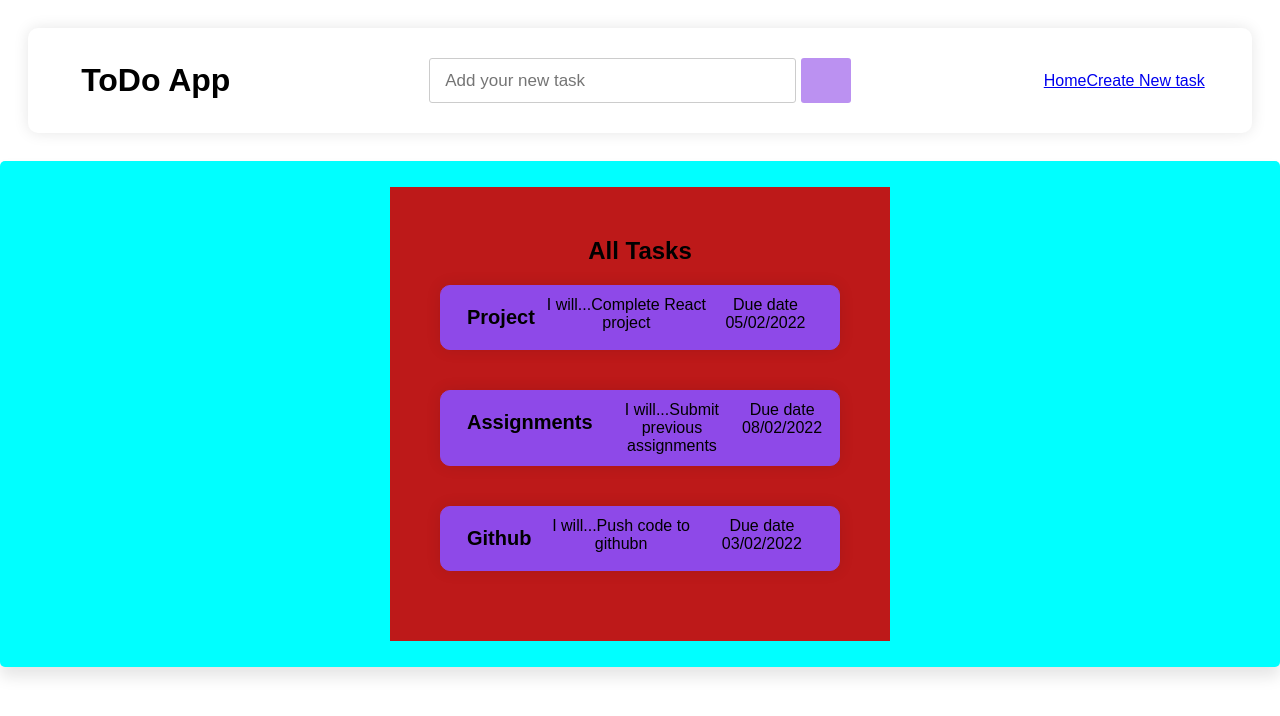
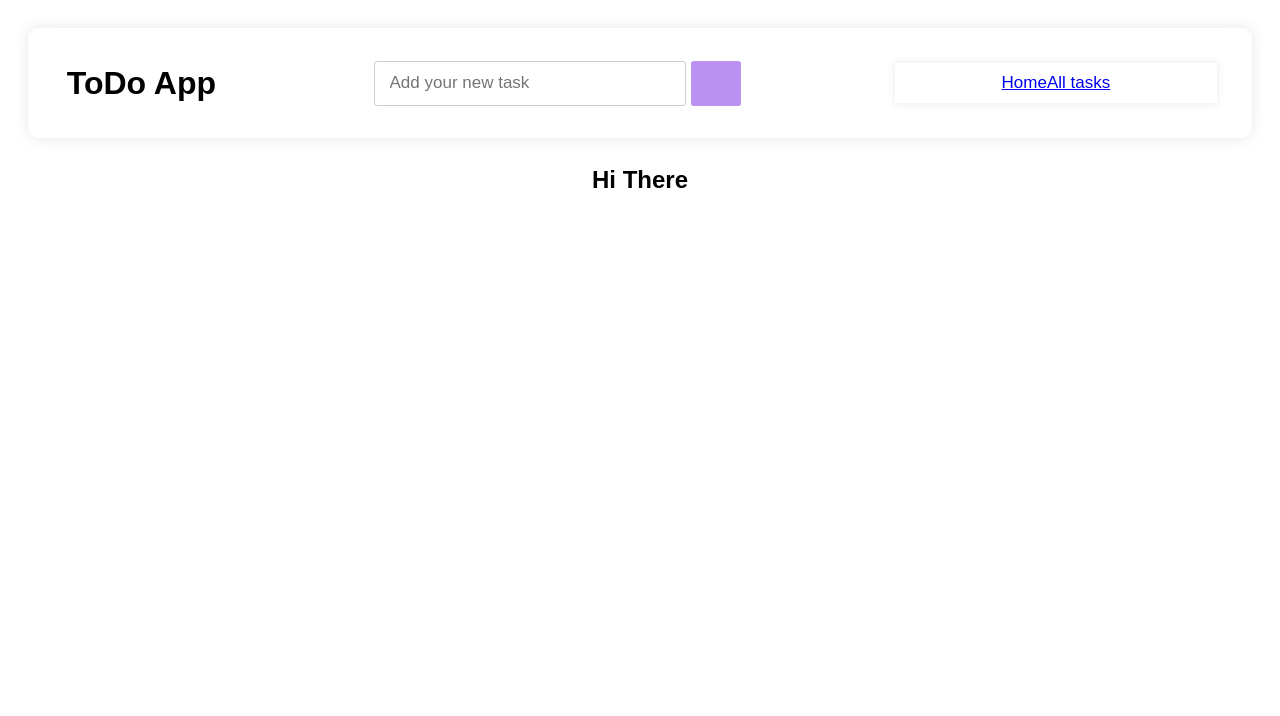
Before and after one commit to samuelkungu/todo-app, a React (Create React App) app: page / in a window 1280 px wide. Shown: the top 716 px of the page. Built offline with nearby package versions, Linux system fonts and the light colour scheme.

Commit message:
Recent Updates

```diff
--- a/src/App.js
+++ b/src/App.js
@@ -1,17 +1,25 @@
+import { BrowserRouter as Router , Route, Switch } from 'react-router-dom';
 import './App.css';
-import './Components/Home.css';
+import './Components/css/Main.css';
+import Home from './Components/Home';
 import ListTasks from './Components/ListTasks';
 import NavBar from './Components/NavBar';
 
 
+
+
 function App() {
   return (
-    <div className="App">
-     <NavBar />
+    <Router>
+        <div className="App">
+        <NavBar />
+        <Switch>
+          <Route exact path={"/"}><Home/></Route>
+          <Route path={"/allTasks"}><ListTasks /></Route>
+        </Switch>
 
-     <ListTasks />
-
-    </div>
+        </div>
+    </Router>
   );
 }
 
--- /dev/null
+++ b/src/Components/Home.js
@@ -0,0 +1,11 @@
+import React from 'react';
+
+function Home() {
+    return (
+        <div>
+            <h2>Hi There</h2>
+        </div>
+     );
+}
+
+export default Home;
--- a/src/Components/NavBar.js
+++ b/src/Components/NavBar.js
@@ -12,7 +12,7 @@ function NavBar() {
 
                     <div className='links'>
                         <a href='/'>Home</a>
-                        <a href='/create'>Create New task</a>
+                        <a href='/allTasks'>All tasks</a>
                     </div>
         </div>
         </div>
--- a/src/Components/Home.css
+++ b/src/Components/css/Main.css
@@ -32,9 +32,16 @@ border-radius: 10px;
 padding: 20px;
 }
 .links{
-  width: 30%;
-  border-radius: 10px;
-  padding: 20px;
+  width: 50%;
+  height: 100%;
+  outline: none;
+  padding: 10px;
+  margin: 25px;
+  border-radius: 3px;
+  font-size: 17px;
+  background-color: white;
+  box-shadow: 0px 0px 10px rgba(0,0,0,0.1);
+
 }
 
 .taskslist{
@@ -42,24 +49,25 @@ padding: 20px;
   justify-content: center;
   flex-direction: column;
   align-content: center;
-  max-width: 500px;
+  max-width: 900px;
   margin: 1px auto;
   padding: 50px;
-  background-color: rgb(189, 25, 25)
+  background-color: rgb(255, 255, 255);
+  box-shadow: 0px 0px 15px rgba(0,0,0,0.1);
 }
 
 .task{
   display: flex;
   justify-content: center;
-  max-width: 400px;
+  max-width: 900px;
   padding: 10px 16px;
   margin: 20px 0;
   border-radius: 10px;
   background-color: rgb(255, 255, 255);
   box-shadow: 0px 0px 15px rgba(0,0,0,0.1);
-  border-bottom: 1px #8E49E8;
-  background-color: #8E49E8;
-  border: 1px solid #8E49E8;
+  border-bottom: 1px #ffffff;
+  background-color: #ffffff;
+
 }
 
 .task:hover{
@@ -69,8 +77,12 @@ padding: 20px;
    font-size: 20px;
    margin: 10px;
  }
+ .task p{
+  font-size: 20px;
+  margin: 10px;
+}
 .container{
-background-color: aqua;
+background-color: rgb(255, 255, 255);
   height: 100%;
   align-content: space-between;
   padding: 25px;
```
